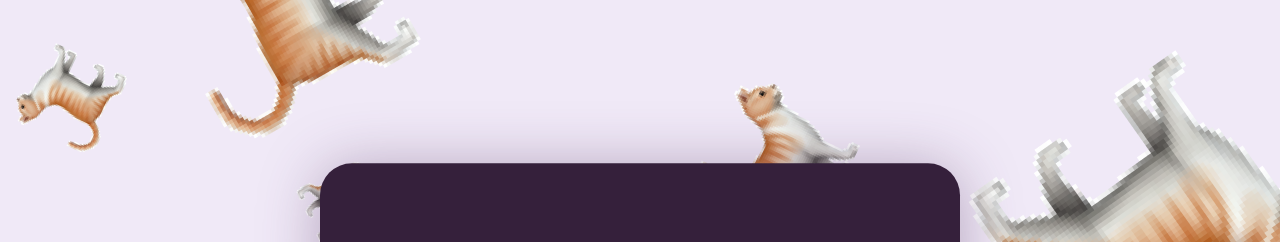
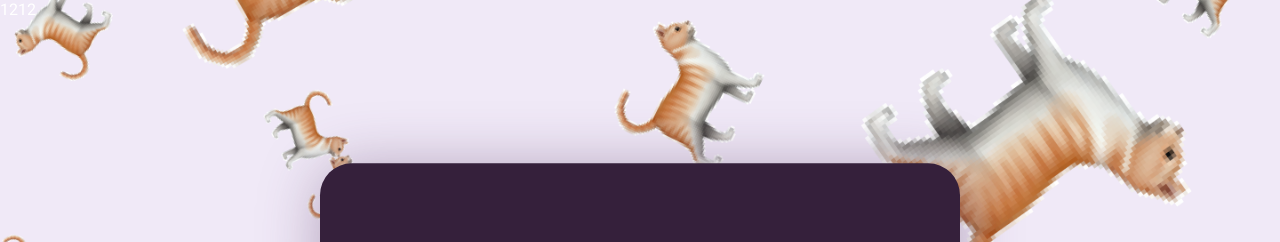
Before and after one commit to ankevich/memes, a plain HTML site: page index.html in a window 1280 px wide. Shown: the top 242 px of the page. Drawn offline with Linux system fonts and the light colour scheme.

Commit message:
added background img

```diff
--- a/index.html
+++ b/index.html
@@ -10,7 +10,7 @@
     />
   </head>
 
-  <body>
+  <body>1212
     <div class="window">
       <div class="text-block">
         <div class="text">
--- a/style.css
+++ b/style.css
@@ -12,13 +12,16 @@ div {
 body {
   background: rgba(219, 200, 236, 0.4);
 
-  background-image: url("images/cat-back.png");
+  background-image: url("images/cats-back.png");
   background-repeat: no-repeat;
+  background-position: center;
+  background-size: cover;
 
+  min-height: 100vh;
+  height: 100vh;
 }
 
 .window {
-
   max-width: 550px;
   max-height: 350;
   padding: 100px;
@@ -40,8 +43,7 @@ body {
   flex-direction: column;
   justify-content: center;
   align-items: center;
-
-  }
+}
 
 .text {
   display: flex;
@@ -76,7 +78,7 @@ label {
   font-style: normal;
   font-weight: bold;
   font-size: 15px;
-  }
+}
 
 /* html,
 body {
```
Also changed, not shown: images/cats-back.png (renamed from images/cat-back.png).
